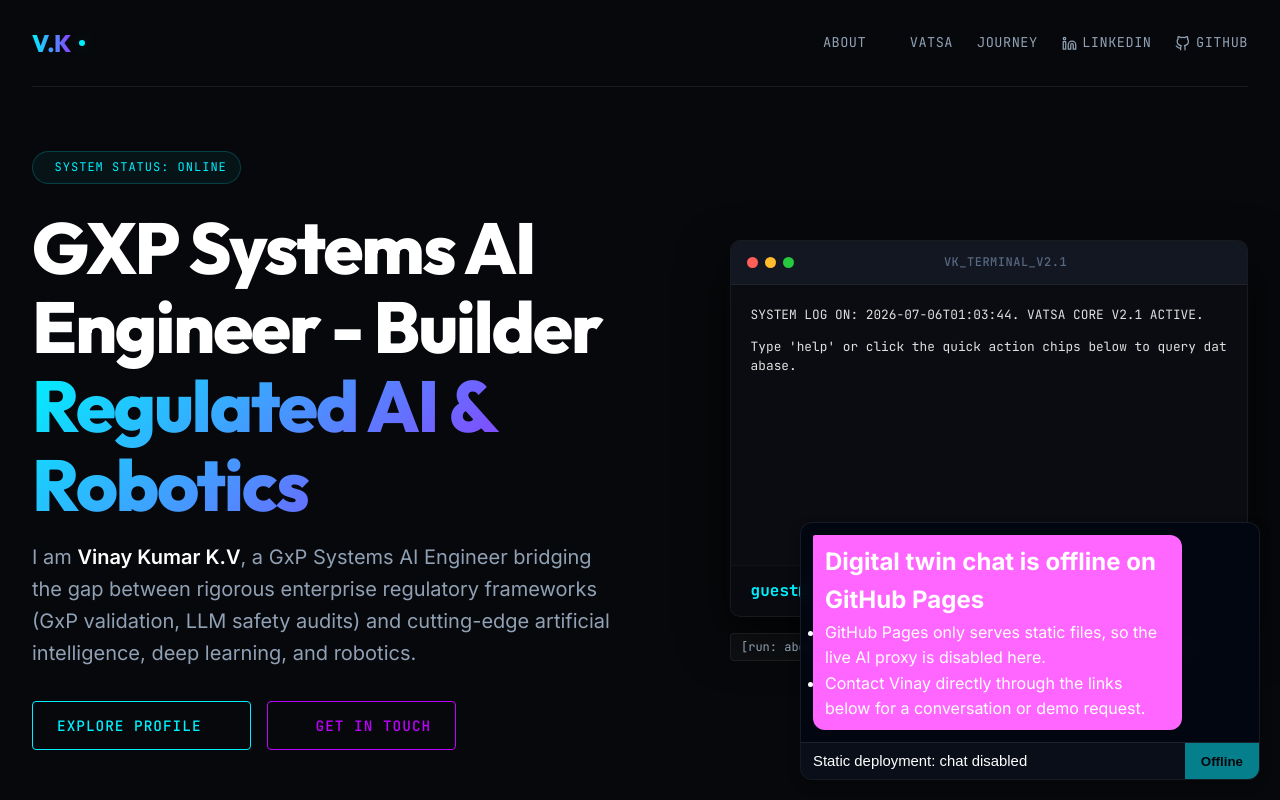
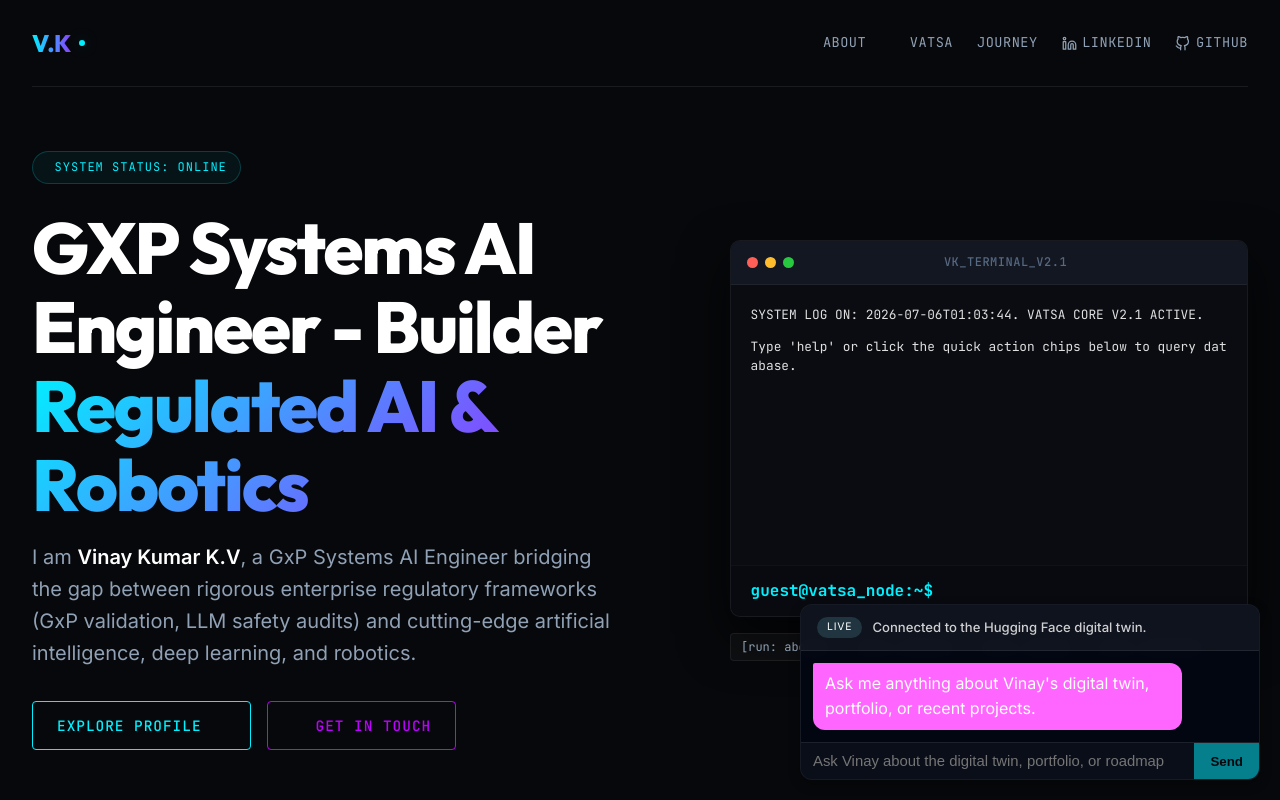
Before and after one commit to vinaykumarkv/vinaykumarkv.github.io, a Next.js app: page / in a window 1280 px wide. Shown: the top 800 px of the page. Built offline with nearby package versions, Linux system fonts and the light colour scheme; no server answers.

Commit message:
chatbot updated

```diff
--- a/src/components/ChatBot.module.css
+++ b/src/components/ChatBot.module.css
@@ -16,8 +16,34 @@
   color: #fff;
 }
 
+.statusBar {
+  padding: 12px 16px;
+  background: rgba(255, 255, 255, 0.05);
+  border-bottom: 1px solid rgba(255,255,255,0.08);
+  display: flex;
+  align-items: center;
+  gap: 10px;
+  font-size: 0.82rem;
+}
+
+.statusPill {
+  padding: 2px 10px;
+  background: rgba(129, 246, 255, 0.15);
+  border-radius: 999px;
+  text-transform: uppercase;
+  letter-spacing: 0.08em;
+  font-size: 0.65rem;
+}
+
+.statusText {
+  flex: 1;
+  font-weight: 500;
+  color: rgba(255,255,255,0.8);
+}
+
 .messages {
   flex: 1;
+  min-height: 0;
   padding: 12px;
   overflow-y: auto;
   display: flex;
@@ -32,6 +58,11 @@
   padding: 8px 12px;
   border-radius: 12px 2px 12px 12px;
   max-width: 85%;
+}
+
+.userText {
+  margin: 0;
+  word-break: break-word;
 }
 
 .assistantMsg {
--- a/src/components/ChatBot.tsx
+++ b/src/components/ChatBot.tsx
@@ -1,11 +1,21 @@
 "use client";
+
+import { FormEvent, useEffect, useRef, useState } from "react";
 import styles from "./ChatBot.module.css";
 
-// Helper to clean up common markdown formatting issues from LLM output
+const CHAT_API_URL =
+  process.env.NEXT_PUBLIC_CHAT_API_URL ??
+  "https://vinaykumarkv-digitaltwin.hf.space/chat";
+
+const DEFAULT_ASSISTANT_MESSAGE =
+  "Ask me anything about Vinay's digital twin, portfolio, or recent projects.";
+
+type ChatRole = "assistant" | "user";
+
+type BaseMessage = { id: string; role: ChatRole; content: string };
+
 const cleanMarkdown = (md: string): string => {
-  // Ensure heading markers are followed by a space
   let cleaned = md.replace(/^##([^\s])/gm, "## $1");
-  // Convert plain list items like "Item 1" into markdown list format
   cleaned = cleaned.replace(/^(Item\s+\d+.*)$/gm, "- $1");
   return cleaned;
 };
@@ -70,30 +80,160 @@ const renderMarkdownToHtml = (markdown: string): string => {
   return blocks.join("");
 };
 
+const createMessageId = (): string =>
+  typeof crypto !== "undefined" && "randomUUID" in crypto
+    ? crypto.randomUUID()
+    : Math.random().toString(36).slice(2);
+
 export default function ChatBot() {
-  const assistantMessage = renderMarkdownToHtml(
-    "## Digital twin chat is offline on GitHub Pages\n- GitHub Pages only serves static files, so the live AI proxy is disabled here.\n- Contact Vinay directly through the links below for a conversation or demo request."
-  );
+  const [messages, setMessages] = useState<BaseMessage[]>([
+    {
+      id: "assistant-welcome",
+      role: "assistant",
+      content: DEFAULT_ASSISTANT_MESSAGE,
+    },
+  ]);
+  const [inputValue, setInputValue] = useState("");
+  const [isLoading, setIsLoading] = useState(false);
+  const [error, setError] = useState<string | null>(null);
+  const messagesEndRef = useRef<HTMLDivElement>(null);
+
+  useEffect(() => {
+    if (messagesEndRef.current) {
+      messagesEndRef.current.scrollTo({
+        top: messagesEndRef.current.scrollHeight,
+        behavior: "smooth",
+      });
+    }
+  }, [messages]);
+
+  const sendConversation = async (conversation: BaseMessage[]) => {
+    setIsLoading(true);
+    setError(null);
+
+    try {
+      const response = await fetch(CHAT_API_URL, {
+        method: "POST",
+        headers: { "Content-Type": "application/json" },
+        body: JSON.stringify({
+          messages: conversation.map(({ role, content }) => ({ role, content })),
+          temperature: 0.3,
+          max_tokens: 700,
+        }),
+      });
+
+      if (!response.ok) {
+        const details = await response.text();
+        throw new Error(details || `Unexpected status ${response.status}`);
+      }
+
+      const payload = await response.json();
+      const reply = (payload.reply ?? "").trim();
+
+      if (!reply) {
+        throw new Error("Chat service returned an empty response.");
+      }
+
+      setMessages((current) => [
+        ...current,
+        { id: createMessageId(), role: "assistant", content: reply },
+      ]);
+    } catch (caught) {
+      const message = caught instanceof Error ? caught.message : "Unknown error";
+      setError(message);
+      setMessages((current) => [
+        ...current,
+        {
+          id: createMessageId(),
+          role: "assistant",
+          content:
+            "I couldn't reach the chat backend right now. Please try again in a few moments.",
+        },
+      ]);
+    } finally {
+      setIsLoading(false);
+    }
+  };
+
+  const handleSubmit = (event: FormEvent<HTMLFormElement>) => {
+    event.preventDefault();
+    const trimmed = inputValue.trim();
+    if (!trimmed || isLoading) {
+      return;
+    }
+
+    const userMessage: BaseMessage = {
+      id: createMessageId(),
+      role: "user",
+      content: trimmed,
+    };
+
+    setInputValue("");
+    setMessages((current) => {
+      const updated = [...current, userMessage];
+      void sendConversation(updated);
+      return updated;
+    });
+  };
+
+  const statusLabel = error
+    ? "Disconnected"
+    : isLoading
+    ? "Thinking"
+    : "Live";
+  const statusText = error
+    ? "Chat service is unavailable."
+    : isLoading
+    ? "Vinay is composing a reply…"
+    : "Connected to the Hugging Face digital twin.";
 
   return (
     <div className={styles.chatContainer}>
-      <div className={styles.messages}>
-        <div className={styles.assistantMsg}>
-          <div dangerouslySetInnerHTML={{ __html: assistantMessage }} />
-        </div>
+      <div className={styles.statusBar}>
+        <span className={styles.statusPill}>{statusLabel}</span>
+        <span className={styles.statusText}>{statusText}</span>
       </div>
-      <div className={styles.inputBar}>
+      <div
+        className={styles.messages}
+        ref={messagesEndRef}
+        aria-live="polite"
+      >
+        {messages.map((message) => (
+          <div
+            key={message.id}
+            className={
+              message.role === "user" ? styles.userMsg : styles.assistantMsg
+            }
+          >
+            {message.role === "assistant" ? (
+              <div
+                dangerouslySetInnerHTML={{
+                  __html: renderMarkdownToHtml(message.content),
+                }}
+              />
+            ) : (
+              <p className={styles.userText}>{escapeHtml(message.content)}</p>
+            )}
+          </div>
+        ))}
+      </div>
+      <form className={styles.inputBar} onSubmit={handleSubmit}>
         <input
           type="text"
-          value="Static deployment: chat disabled"
-          readOnly
-          disabled
+          value={inputValue}
+          onChange={(event) => setInputValue(event.target.value)}
+          placeholder="Ask Vinay about the digital twin, portfolio, or roadmap"
           className={styles.inputField}
+          disabled={isLoading}
         />
-        <button disabled className={styles.sendBtn}>
-          Offline
+        <button
+          type="submit"
+          className={styles.sendBtn}
+          disabled={!inputValue.trim() || isLoading}
+        >
+          {isLoading ? "Sending…" : "Send"}
         </button>
-      </div>
+      </form>
     </div>
   );
 }
```
Also changed, not shown: 1 other file (tests, documents, lock files or other folders).
